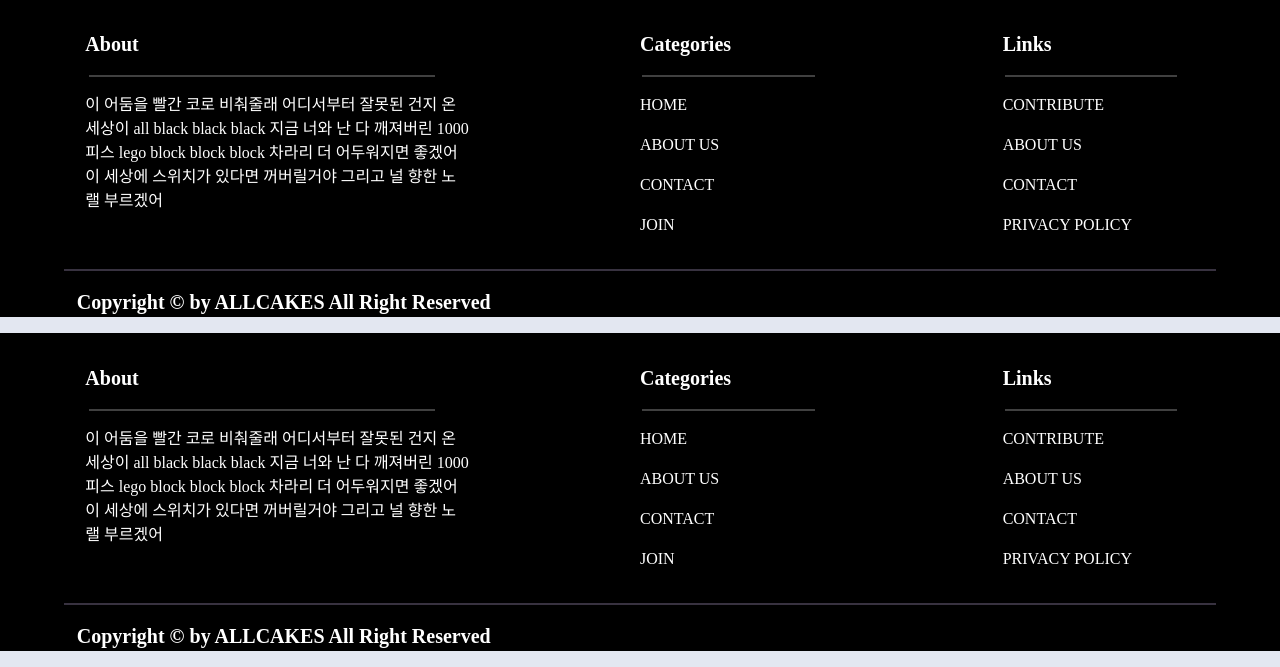
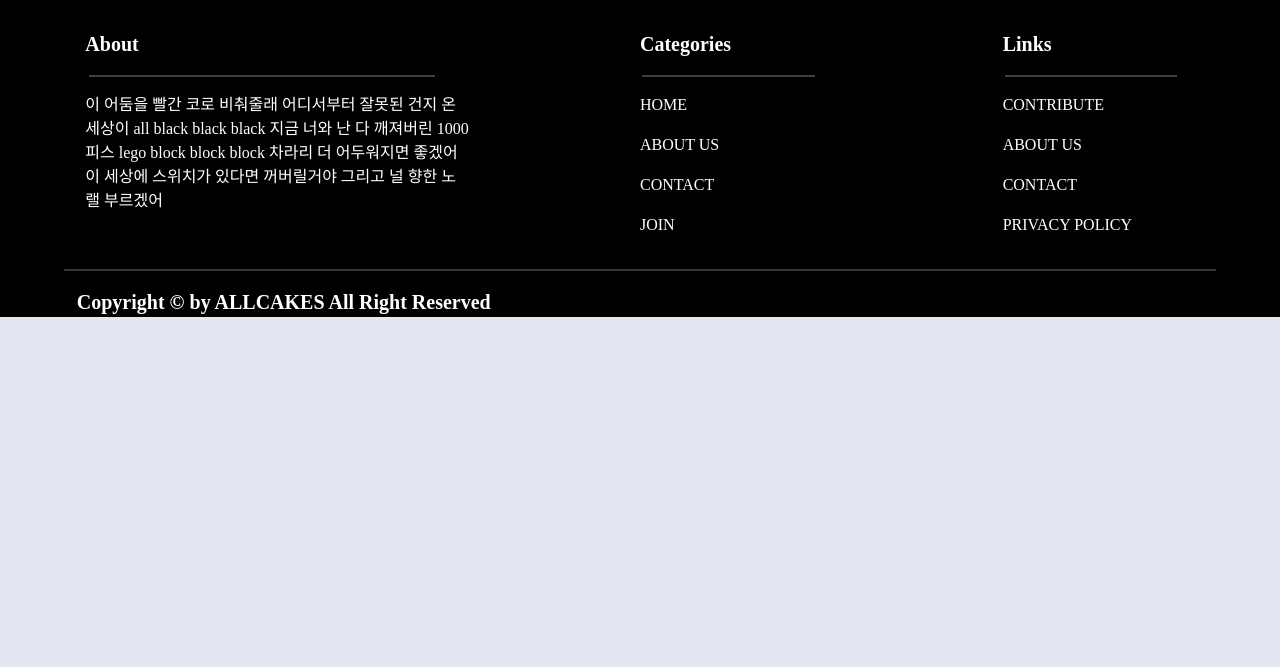
Before and after one commit to AllCakes/AllCakes, a Django app: template cakeManage/templates/store_detail.html in a window 1280 px wide. Shown: the part 551-1218 px from the top of the page. After the commit the page ends 868 px from the top, so only its background shows below. Run offline with Django 3.2, Linux system fonts and the light colour scheme; the template is opened without the code that fills it, so the values that code supplies are empty; some libraries are stand-ins or nearby versions; some web fonts are replaced.

Commit message:
footer edit

```diff
--- a/cakeManage/templates/store_detail.html
+++ b/cakeManage/templates/store_detail.html
@@ -169,73 +169,7 @@
         </div>
     </div>
 </body>
-<footer>
-    <div class="footerContent1">
-        <div class="about">
-            <p class="aboutTitle">About</p>
-            <hr class="underline">
 
-            <p class="aboutContent">이 어둠을 빨간 코로 비춰줄래
-                어디서부터 잘못된 건지
-                온 세상이 all black black black
-                지금 너와 난
-                다 깨져버린 1000피스
-                lego block block block
-                차라리 더 어두워지면 좋겠어
-                이 세상에 스위치가 있다면
-                꺼버릴거야
-                그리고 널 향한 노랠 부르겠어</p>
-
-        </div>
-
-        <div class="categories">
-            <p class="categoryTitle">Categories</p>
-            <hr class="underline">
-
-            <li>
-                <a href="#" target="_blank">
-                    <ul>HOME</ul>
-                </a>
-                <a href="#" target="_blank">
-                    <ul>ABOUT US</ul>
-                </a>
-                <a href="#" target="_blank">
-                    <ul>CONTACT</ul>
-                </a>
-                <a href="#" target="_blank">
-                    <ul>JOIN</ul>
-                </a>
-
-            </li>
-        </div>
-
-        <div class="links">
-            <p class="linkTitle">Links</p>
-            <hr class="underline">
-
-            <li>
-                <a href="#" target="_blank">
-                    <ul>CONTRIBUTE</ul>
-                </a>
-                <a href="#" target="_blank">
-                    <ul a href="#">ABOUT US</ul>
-                </a>
-                <a href="#" target="_blank">
-                    <ul a href="#">CONTACT</ul>
-                </a>
-                <a href="#" target="_blank">
-                    <ul a href="#">PRIVACY POLICY</ul>
-                </a>
-            </li>
-        </div>
-    </div>
-    <hr class="underline2">
-
-
-    <div class="footerContent2">
-        <p>Copyright &copy; by ALLCAKES All Right Reserved </p>
-    </div>
-</footer>
 
 </html>
 {% endblock %}
```
